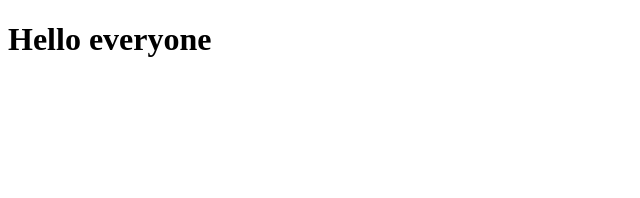
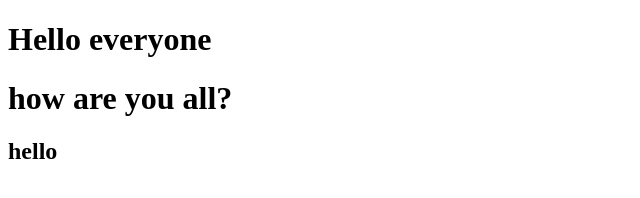
Before and after one commit to Nihar-Ranjan-Nag/demo, a plain HTML site: page index.html in a window 1280 px wide. Shown: the whole page, without its empty margins (0-640 px from the left). Drawn offline with Linux system fonts and the light colour scheme.

Commit message:
add one more tag

```diff
--- a/index.html
+++ b/index.html
@@ -7,5 +7,7 @@
 </head>
 <body>
     <h1>Hello everyone</h1>
+    <h1>how are you all?</h1>
+    <h2>hello</h2>
 </body>
 </html>
```
